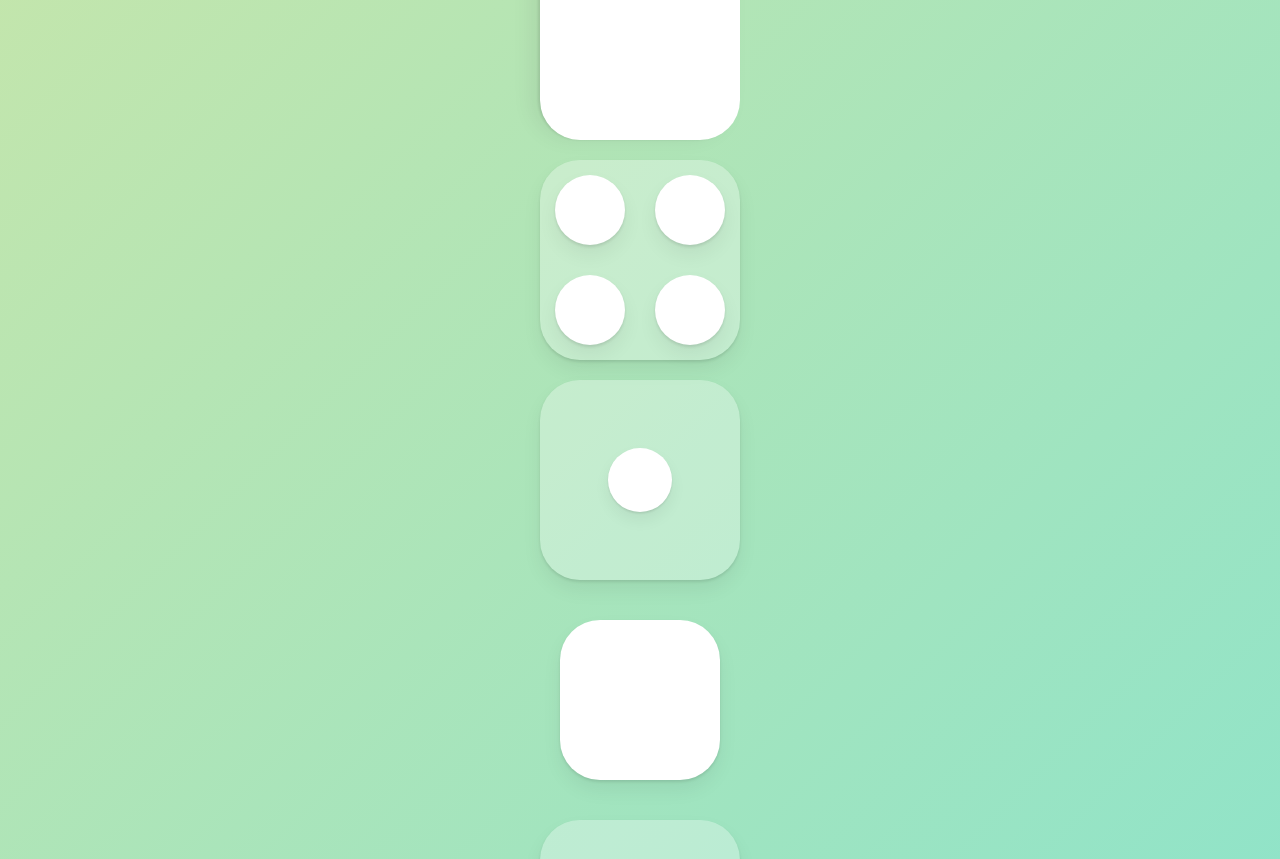
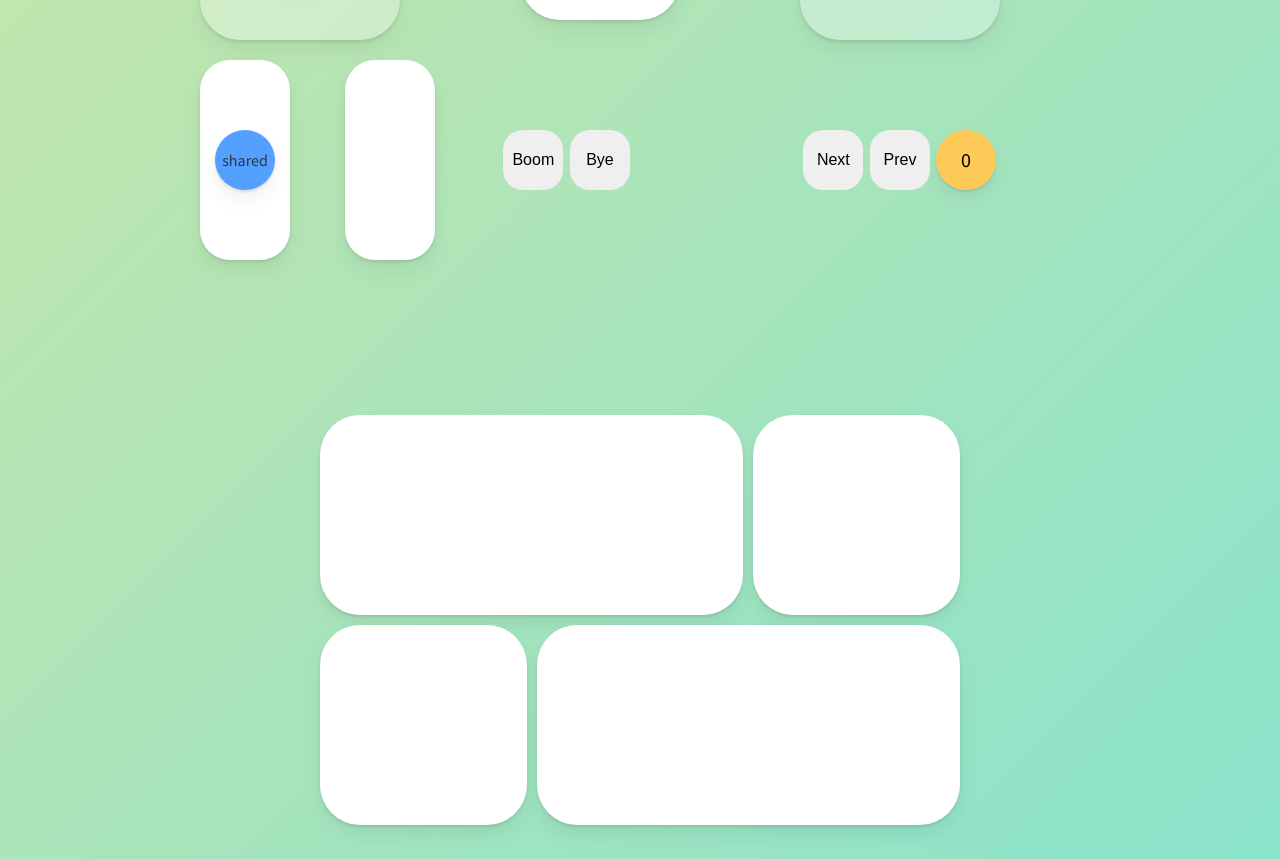
Before and after one commit to tesla9512/react-master, a React (Create React App) app: page /anime in a window 1280 px wide. Shown: the part 580-1439 px from the top of the page. Built offline with nearby package versions, Linux system fonts and the light colour scheme; what recoil-persist would draw is missing.

Commit message:
framer-motion 완료 (#015)
이전 presence에서 next/prev의 애니메이션 전환이 매끄럽지 않았던 부분 수정
layout animation 추가, presence + layout 응용 추가
이제 다음 섹션으로 넘어감

```diff
--- a/src/routes/Framer-motion/Anime.tsx
+++ b/src/routes/Framer-motion/Anime.tsx
@@ -4,27 +4,41 @@ import Advance from "./Components/Advance";
 // import { motion } from "framer-motion";
 import SvgImg from "./Components/SvgImg";
 import Presence from "./Components/Presence";
+import LayoutAnimation from "./Components/LayoutAnimation";
+import LastOne from "./Components/LastOne";
 
 const Wrapper = styled.div`
-  height: 240vh;
-  /* width: 100vw; */
+  height: 100vh;
+  display: grid;
   justify-content: center;
   align-items: center;
-  display: grid;
-  padding: 300px;
-  /* grid-template-columns: repeat(3, 1fr); */
-  /* grid-template-rows: 1fr; */
-  gap: 1.25rem;
+  gap: 20px;
+  grid-template-columns: repeat(3, 1fr);
+  padding: 200px;
+`;
+
+const WrapperB = styled.div`
+  height: 100vh;
+  /* width: 100vw; */
+  display: flex;
+  justify-content: space-around;
+  align-items: center;
 `;
 
 function Anime() {
   return (
+    <>
       <Wrapper>
         <SvgImg />
         <Basic />
         <Advance />
+        <LayoutAnimation />
         <Presence />
       </Wrapper>
+      <WrapperB>
+        <LastOne />
+      </WrapperB>
+    </>
   );
 }
 
--- a/src/routes/Framer-motion/Components/Advance.tsx
+++ b/src/routes/Framer-motion/Components/Advance.tsx
@@ -14,6 +14,9 @@ const GestureBox = styled(Box)`
   width: 160px;
   height: 160px;
   margin: 20px;
+  text-align: center;
+  line-height: 160px;
+  color: rgb(0, 0, 0);
 `;
 
 const ConstraintsBox = styled(Box)`
@@ -22,22 +25,28 @@ const ConstraintsBox = styled(Box)`
   align-items: center;
   background-color: rgba(255, 255, 255, 0.3);
   overflow: hidden;
+  color: rgb(0, 0, 0);
 `;
 
 const DragCircle = styled(Box)`
   width: 80px;
   height: 80px;
   border-radius: 40px;
+  text-align: center;
+  line-height: 80px;
+  color: rgb(0, 0, 0);
 `;
 
 const ScrollCircle = styled(Box)`
   width: 80px;
   height: 80px;
   border-radius: 40px;
+  text-align: center;
+  line-height: 80px;
 `;
 
 const gestureVariants = {
-  hover: { scale: 1.25, rotateZ: 90, backgroundColor: "rgb(254, 202, 87)" },
+  hover: { scale: 1.25, rotateZ: 360, backgroundColor: "rgb(254, 202, 87)" },
   click: { scale: 1, borderRadius: "100px", transition: { duration: 0.15 } },
 };
 
@@ -54,7 +63,7 @@ function Advance() {
   const x = useMotionValue(0);
   const scaleX = useTransform(x, [-75, 0, 75], [0.6, 1, 0.6]);
   const { scrollY } = useScroll();
-  const scaleY = useTransform(scrollY, [0, 777, 1554], [0.8, 2, 0.8]);
+  const scaleY = useTransform(scrollY, [0, 300, 600], [1, 2, 1]);
   const colorY = useTransform(
     scrollY,
     [0, 540, 1080],
@@ -70,13 +79,17 @@ function Advance() {
   return (
     <>
       <ConstraintsBox ref={constraintBoxB}>
-        <ScrollCircle style={{ scale: scaleY, backgroundColor: colorY }} />
+        <ScrollCircle style={{ scale: scaleY, backgroundColor: colorY }}>
+          scroll y-axis
+        </ScrollCircle>
       </ConstraintsBox>
       <GestureBox
         variants={gestureVariants}
         whileHover="hover"
         whileTap="click"
-      />
+      >
+        hover&click
+      </GestureBox>
       <ConstraintsBox ref={constraintBoxA}>
         <DragCircle
           style={{ x, scale: scaleX }}
@@ -87,7 +100,9 @@ function Advance() {
           dragConstraints={constraintBoxA}
           // whileDrag="drag"
           whileTap="click"
-        />
+        >
+          drag x-axis
+        </DragCircle>
       </ConstraintsBox>
     </>
   );
--- /dev/null
+++ b/src/routes/Framer-motion/Components/LastOne.tsx
@@ -0,0 +1,65 @@
+import styled from "styled-components";
+import { motion, AnimatePresence } from "framer-motion";
+import { useState } from "react";
+
+const Grid = styled.div`
+  display: grid;
+  grid-template-columns: repeat(3, 1fr);
+  width: 50vw;
+  gap: 10px;
+  div:first-child,
+  div:last-child {
+    grid-column: span 2;
+  }
+`;
+
+const Box = styled(motion.div)`
+  height: 200px;
+  background-color: rgba(255, 255, 255, 1);
+  border-radius: 40px;
+  box-shadow: 0 2px 3px rgba(0, 0, 0, 0.1), 0 10px 20px rgba(0, 0, 0, 0.06);
+`;
+
+const Overlay = styled(motion.div)`
+  width: 100%;
+  height: 100%;
+  position: absolute;
+  display: flex;
+  justify-content: center;
+  align-items: center;
+`;
+
+const overlay = {
+  hidden: { backgroundColor: "rgba(0, 0, 0, 0)" },
+  visible: { backgroundColor: "rgba(0, 0, 0, 0.5)" },
+  exit: { backgroundColor: "rgba(0, 0, 0, 0)" },
+};
+
+function LastOne() {
+  const [id, setId] = useState<null | string>(null);
+
+  return (
+    <>
+      <Grid>
+        {["1", "2", "3", "4"].map((n) => (
+          <Box onClick={() => setId(n)} key={n} layoutId={n} />
+        ))}
+      </Grid>
+      <AnimatePresence>
+        {id ? (
+          <Overlay
+            onClick={() => setId(null)}
+            variants={overlay}
+            initial="hidden"
+            animate="visible"
+            exit="exit"
+          >
+            <Box layoutId={id} style={{ width: 480, height: 270 }} />
+          </Overlay>
+        ) : null}
+      </AnimatePresence>
+    </>
+  );
+}
+
+export default LastOne;
--- /dev/null
+++ b/src/routes/Framer-motion/Components/LayoutAnimation.tsx
@@ -0,0 +1,71 @@
+import { motion } from "framer-motion";
+import { useState } from "react";
+import styled from "styled-components";
+
+// const Wrapper = styled(motion.div)`
+//   height: 100vh;
+//   width: 100vw;
+//   display: flex;
+//   justify-content: space-around;
+//   align-items: center;
+//   flex-direction: column;
+// `;
+
+const Wrap = styled.div`
+  display: grid;
+  grid-template-columns: 1fr 1fr;
+  /* grid-template-rows: repeat(2, 1fr); */
+  grid-gap: 10px;
+`;
+
+const Box = styled(motion.div)`
+  width: 90px;
+  height: 200px;
+  background-color: rgba(255, 255, 255, 1);
+  border-radius: 30px;
+  display: flex;
+  justify-content: center;
+  align-items: center;
+  box-shadow: 0 2px 3px rgba(0, 0, 0, 0.1), 0 10px 20px rgba(0, 0, 0, 0.06);
+`;
+
+const Circle = styled(motion.div)`
+  height: 60px;
+  width: 60px;
+  border-radius: 30px;
+  box-shadow: 0 2px 3px rgba(0, 0, 0, 0.1), 0 10px 20px rgba(0, 0, 0, 0.06);
+  text-align: center;
+  line-height: 60px;
+`;
+
+function LayoutAnimation() {
+  const [clicked, setClicked] = useState(false);
+  const toggleClicked = () => setClicked((prev) => !prev);
+
+  return (
+    <Wrap>
+      <Box onClick={toggleClicked}>
+        {!clicked ? (
+          <Circle
+            layoutId="circle"
+            style={{ backgroundColor: "rgb(84, 160, 255)" }}
+          >
+            shared
+          </Circle>
+        ) : null}
+      </Box>
+      <Box onClick={toggleClicked}>
+        {clicked ? (
+          <Circle
+            layoutId="circle"
+            style={{ backgroundColor: "rgb(255, 159, 243)" }}
+          >
+            layout
+          </Circle>
+        ) : null}
+      </Box>
+    </Wrap>
+  );
+}
+
+export default LayoutAnimation;
--- a/src/routes/Framer-motion/Components/Presence.tsx
+++ b/src/routes/Framer-motion/Components/Presence.tsx
@@ -1,6 +1,7 @@
 import styled from "styled-components";
 import { motion, AnimatePresence } from "framer-motion";
 import { useState } from "react";
+import { wrap } from "popmotion";
 
 const Btn = styled.button`
   width: 60px;
@@ -8,7 +9,7 @@ const Btn = styled.button`
   border-radius: 20px;
   border-width: 0;
   place-self: center;
-  font-size: 20px;
+  font-size: 16px;
 `;
 
 const Box = styled(motion.div)`
@@ -18,10 +19,13 @@ const Box = styled(motion.div)`
   border-radius: 20px;
   place-self: center;
   box-shadow: 0 2px 3px rgba(0, 0, 0, 0.1), 0 10px 20px rgba(0, 0, 0, 0.06);
+  text-align: center;
+  line-height: 60px;
+  color: rgb(0, 0, 0);
 `;
 
 const Circle = styled(motion.div)`
-  background-color: rgb(255, 255, 255);
+  background-color: rgb(254, 202, 87);
   color: rgb(0, 0, 0);
   height: 60px;
   width: 60px;
@@ -36,6 +40,8 @@ const Circle = styled(motion.div)`
 `;
 
 const Wrap = styled.div`
+  width: 200px;
+  height: 200px;
   display: grid;
   grid-template-columns: 1fr 1fr 1fr;
   /* grid-template-rows: repeat(2, 1fr); */
@@ -59,12 +65,13 @@ const boxVariants = {
 };
 
 const circleVariants = {
-  entry: (isBack: boolean) => ({
-    x: isBack ? 0 : 132,
+  entry: (direction: number) => ({
+    x: direction > 0 ? 0 : 132,
     opacity: 0,
     scale: 0,
   }),
   center: {
+    zIndex: 1,
     x: 66,
     opacity: 1,
     scale: 1,
@@ -72,8 +79,9 @@ const circleVariants = {
       duration: 0.3,
     },
   },
-  exit: (isBack: boolean) => ({
-    x: isBack ? 132 : 0,
+  exit: (direction: number) => ({
+    zIndex: 0,
+    x: direction < 0 ? 0 : 132,
     opacity: 0,
     scale: 0,
     transition: {
@@ -86,16 +94,11 @@ function Presence() {
   const [showing, setShowing] = useState(false);
   const boom = () => setShowing(true);
   const bye = () => setShowing(false);
-  const [visible, setVisible] = useState(1);
-  const [back, setBack] = useState(false);
-  const viewNext = () => {
-    setBack(false);
-    setVisible((prev) => (prev === 3 ? 1 : prev + 1));
+  const [[page, direction], setPage] = useState([0, 0]);
+  const paginate = (newDirection: number) => {
+    setPage([page + newDirection, newDirection]);
   };
-  const viewPrev = () => {
-    setBack(true);
-    setVisible((prev) => (prev === 1 ? 3 : prev - 1));
-  };
+  const index = wrap(0, 4, page);
 
   return (
     <>
@@ -109,23 +112,25 @@ function Presence() {
               initial="initial"
               animate="visible"
               exit="leaving"
-            />
+            >
+              presence
+            </Box>
           ) : null}
         </AnimatePresence>
       </Wrap>
       <Wrap>
-        <Btn onClick={viewNext}>Next</Btn>
-        <Btn onClick={viewPrev}>Prev</Btn>
-        <AnimatePresence custom={back}>
+        <Btn onClick={() => paginate(1)}>Next</Btn>
+        <Btn onClick={() => paginate(-1)}>Prev</Btn>
+        <AnimatePresence initial={false} custom={direction}>
           <Circle
-            key={visible}
-            custom={back}
+            key={page}
+            custom={direction}
             variants={circleVariants}
             initial="entry"
             animate="center"
             exit="exit"
           >
-            {visible}
+            {index}
           </Circle>
         </AnimatePresence>
       </Wrap>
--- a/src/routes/Main.tsx
+++ b/src/routes/Main.tsx
@@ -87,7 +87,7 @@ function Main() {
       <Header>
         <HelmetProvider>
           <Helmet>
-            <title>nomad react master</title>
+            <title>nomad react practice</title>
           </Helmet>
         </HelmetProvider>
         <Header>
```
Lines whose indentation alone changed are shown as unchanged.
